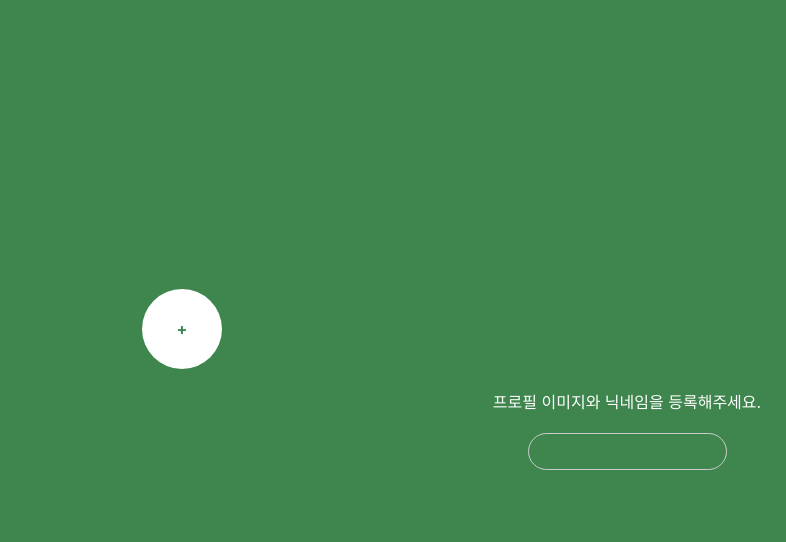
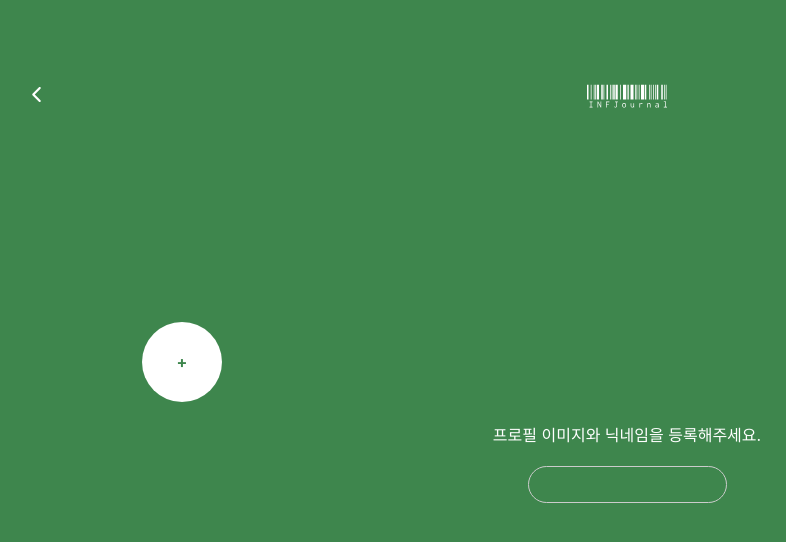
Before and after one commit to INFJournal/front-end, a React (Create React App) app: page /join in a window 1280 px wide. Shown: the top 542 px of the page, without its empty margins (13-799 px from the left). Built offline with nearby package versions, Linux system fonts and the light colour scheme.

Commit message:
feat: Add Login header code (#1)

```diff
--- a/package.json
+++ b/package.json
@@ -9,6 +9,7 @@
     "react": "^18.2.0",
     "react-device-detect": "^2.2.3",
     "react-dom": "^18.2.0",
+    "react-icons": "^4.12.0",
     "react-router-dom": "^6.21.1",
     "react-scripts": "5.0.1",
     "styled-components": "^6.1.6",
--- /dev/null
+++ b/src/components/HeaderList/JoinHeader.jsx
@@ -0,0 +1,47 @@
+import React from "react";
+import { Link } from "react-router-dom";
+import logo from "../../img/barcode.svg";
+import styled from "styled-components";
+import { IoIosArrowBack } from "react-icons/io";
+
+const JoinHeaderWrap = styled.div`
+  align-items: center;
+  justify-content: center;
+  text-align: center;
+  display: flex;
+  position: reletive;
+  padding: 10px; /* 조절 가능한 패딩 값 */
+`;
+
+const Back = styled.div`
+  position: absolute;
+  top: 83px;
+  left: 38px;
+  height: 16px;
+  weight: 8px;
+`;
+
+const Logo = styled.div`
+  margin-top: 74px;
+`;
+
+export default function JoinHeader() {
+  return (
+    <JoinHeaderWrap>
+      <Back>
+        <span>
+          <IoIosArrowBack size="23" color="white" />
+        </span>
+      </Back>
+      <Logo>
+        <Link to="/">
+          <img
+            src={logo}
+            style={{ width: "80px", height: "24px" }}
+            alt="로고"
+          />
+        </Link>
+      </Logo>
+    </JoinHeaderWrap>
+  );
+}
--- a/src/pages/LoginPages/Join.jsx
+++ b/src/pages/LoginPages/Join.jsx
@@ -1,5 +1,6 @@
 import React, { useState, useEffect } from "react";
 import styled, { createGlobalStyle } from "styled-components";
+import Header from "../../components/HeaderList/JoinHeader";
 
 // 전역 스타일 정의
 const GlobalStyle = createGlobalStyle`
@@ -12,7 +13,7 @@ const ResiterWrap = styled.div`
   align-items: center;
   justify-content: center;
   text-align: center;
-  margin-top: 289px;
+  margin-top: 200px;
 
   > p {
     margin-top: 20px;
@@ -62,6 +63,8 @@ const StyledInput = styled.div`
     color: white;
   }
 `;
+
+const LoginHeader = styled.div``;
 export default function Join() {
   const [nickname, setNickname] = useState("");
   const [selectedFile, setSelectedFile] = useState(null);
@@ -87,8 +90,11 @@ export default function Join() {
     }
   };
   return (
+    <>
+      <Header />
       <ResiterWrap>
         <GlobalStyle />
+
         <RegisterBtn>
           {imageUrl ? <img src={imageUrl} alt="프로필 이미지" /> : <p>+</p>}
           <input type="file" onChange={onFileChange} accept="image/*" />
@@ -103,5 +109,6 @@ export default function Join() {
           />
         </StyledInput>
       </ResiterWrap>
+    </>
   );
 }
--- a/src/pages/LoginPages/JoinShow.jsx
+++ b/src/pages/LoginPages/JoinShow.jsx
@@ -1,6 +1,7 @@
 import React from "react";
 import styled, { createGlobalStyle } from "styled-components";
 import { Link } from "react-router-dom";
+import Header from "../../components/HeaderList/JoinHeader";
 
 // 전역 스타일 정의
 const GlobalStyle = createGlobalStyle`
@@ -13,7 +14,7 @@ const ResiterShowWrap = styled.div`
   align-items: center;
   justify-content: center;
   text-align: center;
-  margin-top: 132px;
+  margin-top: 40px;
   > p {
     margin-top: 20px;
   }
@@ -36,6 +37,8 @@ const RegisterBtn = styled.div`
 `;
 export default function JoinShow() {
   return (
+    <>
+      <Header />
       <ResiterShowWrap>
         <GlobalStyle />
         <Link to="/join" style={{ textDecoration: "none" }}>
@@ -45,5 +48,6 @@ export default function JoinShow() {
         </Link>
         <p style={{ color: "white" }}>닉네임을 등록해주세요</p>
       </ResiterShowWrap>
+    </>
   );
 }
```
Also changed, not shown: 2 other files (tests, documents, lock files or other folders). Lines whose indentation alone changed are shown as unchanged.
